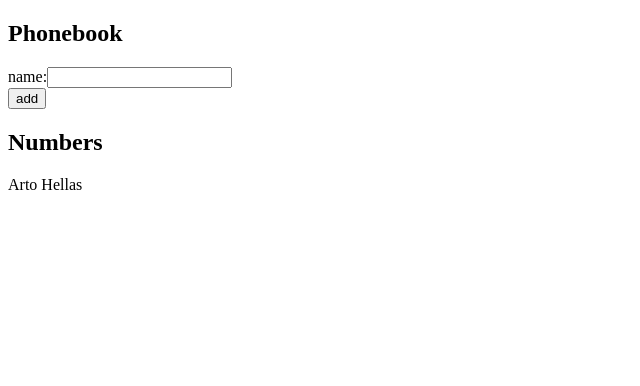
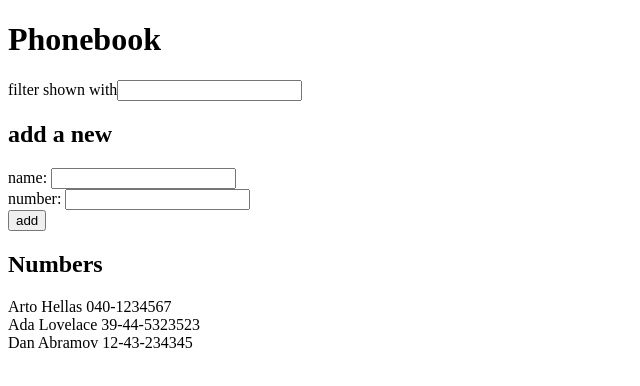
Before and after one commit to Gwasagir/fullstack_open, a React (Vite) app in the folder part2/phonebook/: page / in a window 1280 px wide. Shown: the top 386 px of the page, without its empty margins (0-640 px from the left). Built offline with nearby package versions, Linux system fonts and the light colour scheme.

Commit message:
Done 2.9, not pretiest tho

```diff
--- a/part2/phonebook/src/App.jsx
+++ b/part2/phonebook/src/App.jsx
@@ -1,24 +1,40 @@
 import { useState } from 'react'
 import GetNumbers from './components/GetNumbers'
 import CheckEquality from './components/DeepEquals'
+import AddPerson from './components/AddPerson'
+import Filter from './components/Filter'
 
 const App = () => {
+  // Hooks
   const [persons, setPersons] = useState([
-    { name: 'Arto Hellas' }
+    { name: 'Arto Hellas', number: '040-1234567', id: 1 },
+    { name: 'Ada Lovelace', number: '39-44-5323523', id: 2 },
+    { name: 'Dan Abramov', number: '12-43-234345', id: 3 }
   ])
   const [newName, setNewName] = useState('')
+  const [newNumber, setNewNumber] = useState('')
+  const [filterValue, setFilterValue] = useState('')
+
+  // Event handlers
+  const handleAddName = (event) => setNewName(event.target.value)
+  const handleAddNum = (event) => setNewNumber(event.target.value)
+  const handleFilter = (event) => setFilterValue(event.target.value)
+
+  const raiseError = () => alert(`${newName} is already added to phonebook`)
 
   const addPerson = (event) => {
     event.preventDefault()
     let unique = true
     const PersonObject = {
-      name: newName
+      name: newName,
+      number: newNumber
     }
     // Checking if newName exists
     persons.map(person => {
-      if (CheckEquality(newName, person.name)){
-        raiseError()
+      if (CheckEquality(PersonObject.name, person.name)){
+        raiseError(`${PersonObject.name} is already added to phonebook`)
         setNewName('')
+        setNewNumber('')
         unique = false
       }}
     )
@@ -26,32 +42,28 @@ const App = () => {
     if (unique) {
     setPersons(persons.concat(PersonObject))
     setNewName('')
+    setNewNumber('')
     }
   }
 
-  const raiseError = () => alert(`${newName} is already added to phonebook`)
-
-  const handleAddName = (event) => setNewName(event.target.value)
+  const addNewPerson = (event) => {
+    event.preventDefault()
+    return(AddPerson(this.newName, this.newNumber, this.persons))
+  }
 
   return (
     <div>
-      <h2>Phonebook</h2>
-
+      <h1>Phonebook</h1>
+      <Filter filterValue={filterValue} handler={handleFilter} />
+      <h2>add a new</h2>
       <form onSubmit={addPerson}>
-        <div>
-          name:
-          <input
-          value={newName}
-          onChange={handleAddName}
-          />
-        </div>
-        <div>
-          <button type="submit">add</button>
-        </div>
+        <div> name: <input value={newName} onChange={handleAddName}/></div>
+        <div> number: <input value={newNumber} onChange={handleAddNum} /> </div>
+        <div> <button type="submit">add</button> </div>
       </form>
 
       <h2>Numbers</h2>
-        <GetNumbers persons={persons} />
+        <GetNumbers persons={persons} filter={filterValue} />
     </div>
   )
 }
--- /dev/null
+++ b/part2/phonebook/src/components/AddPerson.jsx
@@ -0,0 +1,21 @@
+const AddPerson = (newName, newNumber) => {
+    let unique = true
+    const PersonObject = {
+      name: newName
+    }
+    // Checking if newName exists
+    persons.map(person => {
+      if (CheckEquality(newName, person.name)){
+        raiseError()
+        setNewName('')
+        unique = false
+      }}
+    )
+    // Shouldn't come here if raiseError occured before
+    if (unique) {
+    setPersons(persons.concat(PersonObject))
+    setNewName('')
+    }
+  }
+
+export default AddPerson
--- /dev/null
+++ b/part2/phonebook/src/components/Filter.jsx
@@ -0,0 +1,9 @@
+const Filter = (props) => {
+    return(
+      <div> filter shown with
+        <input value={props.filterValue} onChange={props.handler}/>
+      </div>
+    )
+  }
+
+export default Filter
--- a/part2/phonebook/src/components/GetNumbers.jsx
+++ b/part2/phonebook/src/components/GetNumbers.jsx
@@ -1,7 +1,19 @@
-const GetNumbers = (numbers) => {
+const GetNumbers = (props) => {
+
+    const returnNumbers = (true)
+    ? props.persons.filter(person => person.name == props.filter)
+    : props.persons
+
+    if (returnNumbers.length > 0) {
+        return(
+        <div key={returnNumbers[0].id}>
+        {returnNumbers[0].name} {returnNumbers[0].number}
+        </div>
+        )}
+
     return(
-        numbers.persons.map(entry =>
-            <div key={entry.name}>{entry.name}</div>)
+        props.persons.map(entry =>
+            <div key={entry.name}> {entry.name} {entry.number} </div>)
     )
 }
 
```
